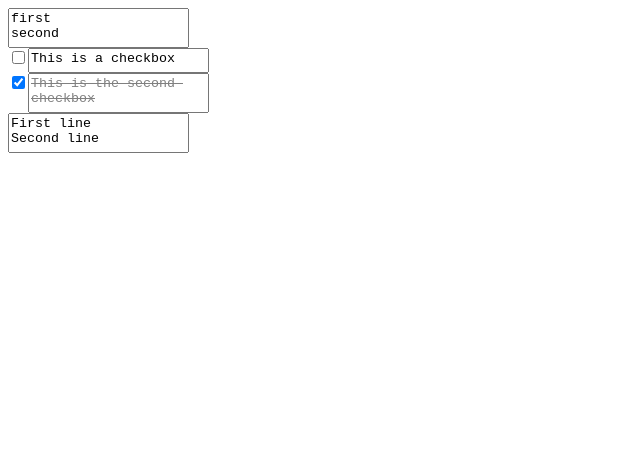
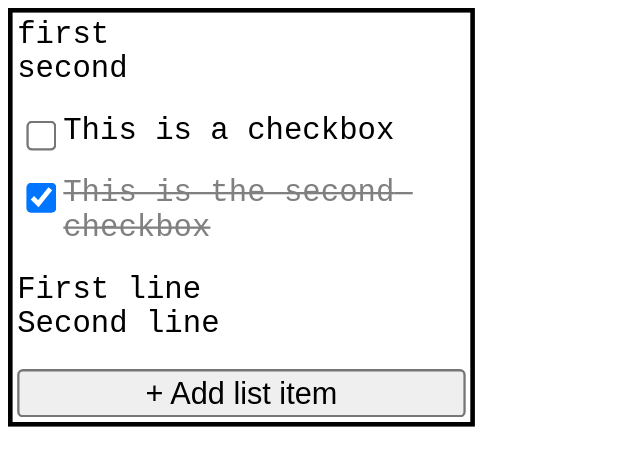
Before and after one commit to AdityaAnuragi/notes-app, a React (Vite) app: page / in a window 1280 px wide. Shown: the top 466 px of the page, without its empty margins (0-640 px from the left). Built offline with nearby package versions, Linux system fonts and the light colour scheme.

Commit message:
button to append element and focus on it when it's mounted. However, applied top and bottom borders on focus-visble cause layout shift which still needs to me fixed

```diff
--- /dev/null
+++ b/src/App.css
@@ -0,0 +1,33 @@
+#individualNoteContainer {
+  border: 2px solid black;
+  width: fit-content;
+  padding: 2px;
+  /* font-size: 100px; */
+  /* height: min-content; */
+  transform-origin: 0 0;
+  transform: scale(2.3);
+  /* transform: rotate(45deg); */
+}
+
+textarea {
+  resize: none;
+  width: 100%;
+  padding: 0px;
+  border: 0px;
+  /* box-sizing: border-box; */
+}
+
+textarea:focus-visible {
+  outline: 0px;
+  border-width : 2px 0px;
+  border-style : solid;
+  border-color : black;
+}
+
+button {
+  width: 100%;
+}
+
+.textAreaContainer {
+  margin-bottom: 8px;
+}
--- a/src/App.jsx
+++ b/src/App.jsx
@@ -1,4 +1,5 @@
-import { useLayoutEffect, useState } from "react"
+import { useLayoutEffect, useRef, useState } from "react"
+import "./App.css"
 
 function App() {
 
@@ -8,6 +9,8 @@ function App() {
     { category: { isCheckBox: true, isChecked: true } , data: "This is the second checkbox" },
     { category: { isCheckBox: false, isChecked: false } , data: "First line\nSecond line"}
   ])
+
+  const wasAddButtonClicked = useRef(false)
 
   function handleKeyDown(e,index) {
     if (e.key === "Enter" && e.ctrlKey) {
@@ -31,8 +34,8 @@ function App() {
   }
 
   function handleTextChange(e, index) {
-    e.target.style.height = "0px"
-    e.target.style.height = `${e.target.scrollHeight}px`
+    // e.target.style.height = "0px"
+    // e.target.style.height = `${e.target.scrollHeight}px`
 
     const duplicate = JSON.parse(JSON.stringify(data))
     duplicate[index].data = e.target.value
@@ -50,9 +53,24 @@ function App() {
     return {
       color: data[index].category.isChecked ? "grey" : "black",
       textDecoration: data[index].category.isChecked ? "line-through" : "none",
-      // margin: "0px",
-      // height : "auto",
-      resize : "none"
+    }
+  }
+
+  function handleButtonClick() {
+    const duplicate = JSON.parse(JSON.stringify(data))
+    duplicate.push({ category: { isCheckBox: false, isChecked: false } , data: ""})
+    wasAddButtonClicked.current = true
+    setData(duplicate)
+  }
+
+  function handleTextAreaClick(e) {
+    console.log("text area clicked")
+  }
+
+  function callbackForRef(node,index) {
+    if (index === data.length-1 && node && wasAddButtonClicked.current) {
+      node.focus()
+      wasAddButtonClicked.current = false
     }
   }
 
@@ -60,24 +78,29 @@ function App() {
     const collection = document.getElementsByClassName("textarea")
     for (let i = 0; i < collection.length ; i+=1) {
       collection[i].style.height = "0px"
-      collection[i].style.height = `${collection[i].scrollHeight}px`
+      collection[i].style.height = `${(collection[i].scrollHeight)+4}px`
     }
   },[data])
 
   return (
-    <>
+    <div id="individualNoteContainer" >
       {data.map((element, index) => {
         if (element.category.isCheckBox) {
           return (
-            <div key={index} style={{ display: "flex", justifyContent: "flex-start", alignItems: "flex-start" }} >
+            <div className="textAreaContainer" key={index} style={{ display: "flex", justifyContent: "flex-start", alignItems: "flex-start" }} >
               <input type="checkbox" checked={data[index].category.isChecked} onChange={() => handleCheckChange(index)} />
-              <textarea style={getStyles(index)} value={data[index].data} className="textarea" onChange={(e) => handleTextChange(e,index)} onKeyDown={(e) => handleKeyDown(e,index)} />
+              <textarea style={getStyles(index)} value={data[index].data} className="textarea" onChange={(e) => handleTextChange(e,index)} onKeyDown={(e) => handleKeyDown(e,index)} onClick={handleTextAreaClick} />
             </div>
           )
         }
-        return <textarea style={{resize : "none",display : "block"}} key={index} value={data[index].data} className="textarea" onChange={(e) => handleTextChange(e,index)} onKeyDown={(e) => handleKeyDown(e,index)} />
+        return (
+          <div className="textAreaContainer" key={index} >
+            <textarea style={{resize : "none",display : "block"}}  value={data[index].data} className="textarea" ref={(node) => callbackForRef(node,index)} onChange={(e) => handleTextChange(e,index)} onKeyDown={(e) => handleKeyDown(e,index)} onClick={handleTextAreaClick} />
+          </div>
+        )
       })}
-    </>
+      <button onClick={handleButtonClick} > + Add list item</button>
+    </div>
   )
 
 }
```
